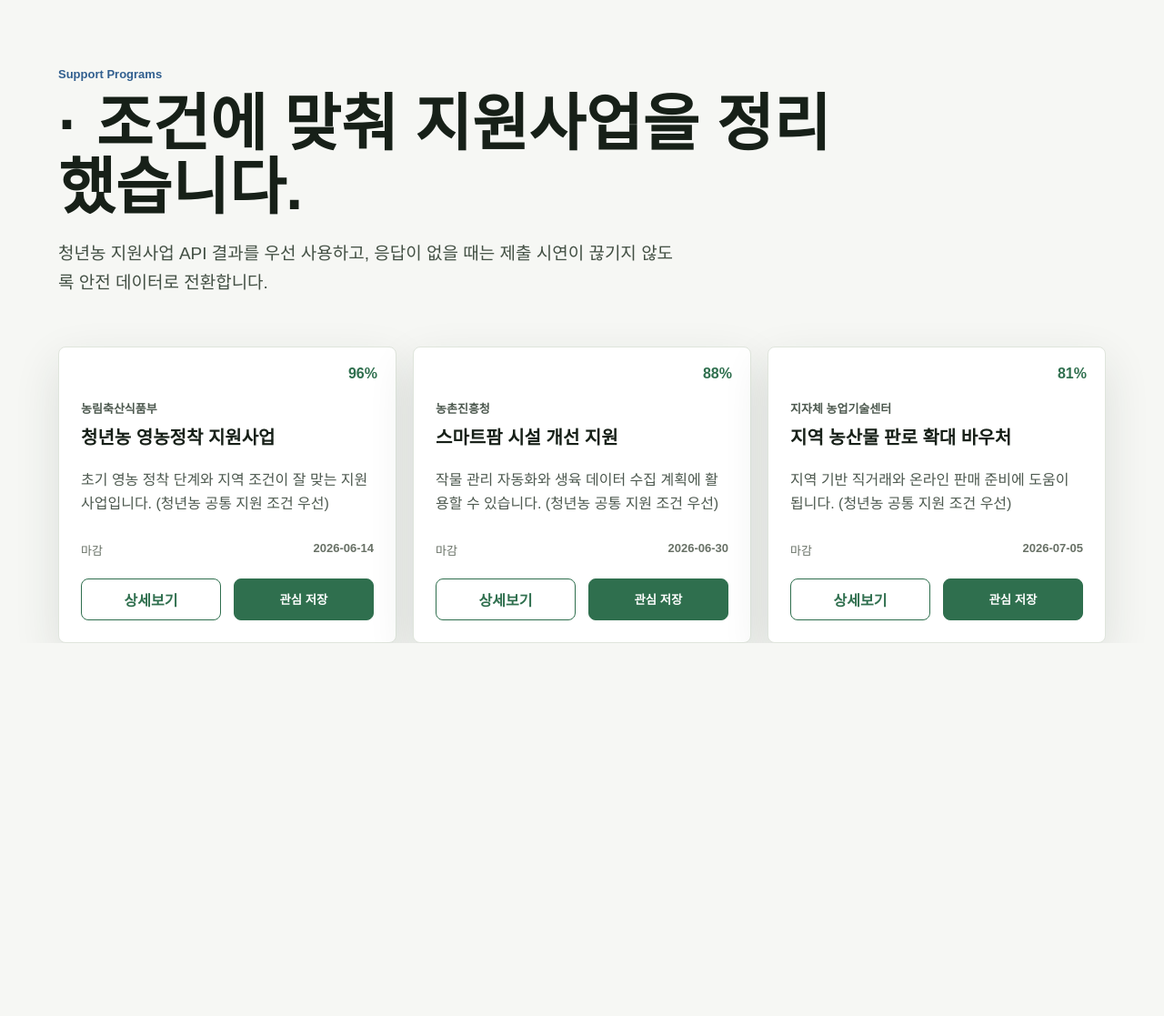
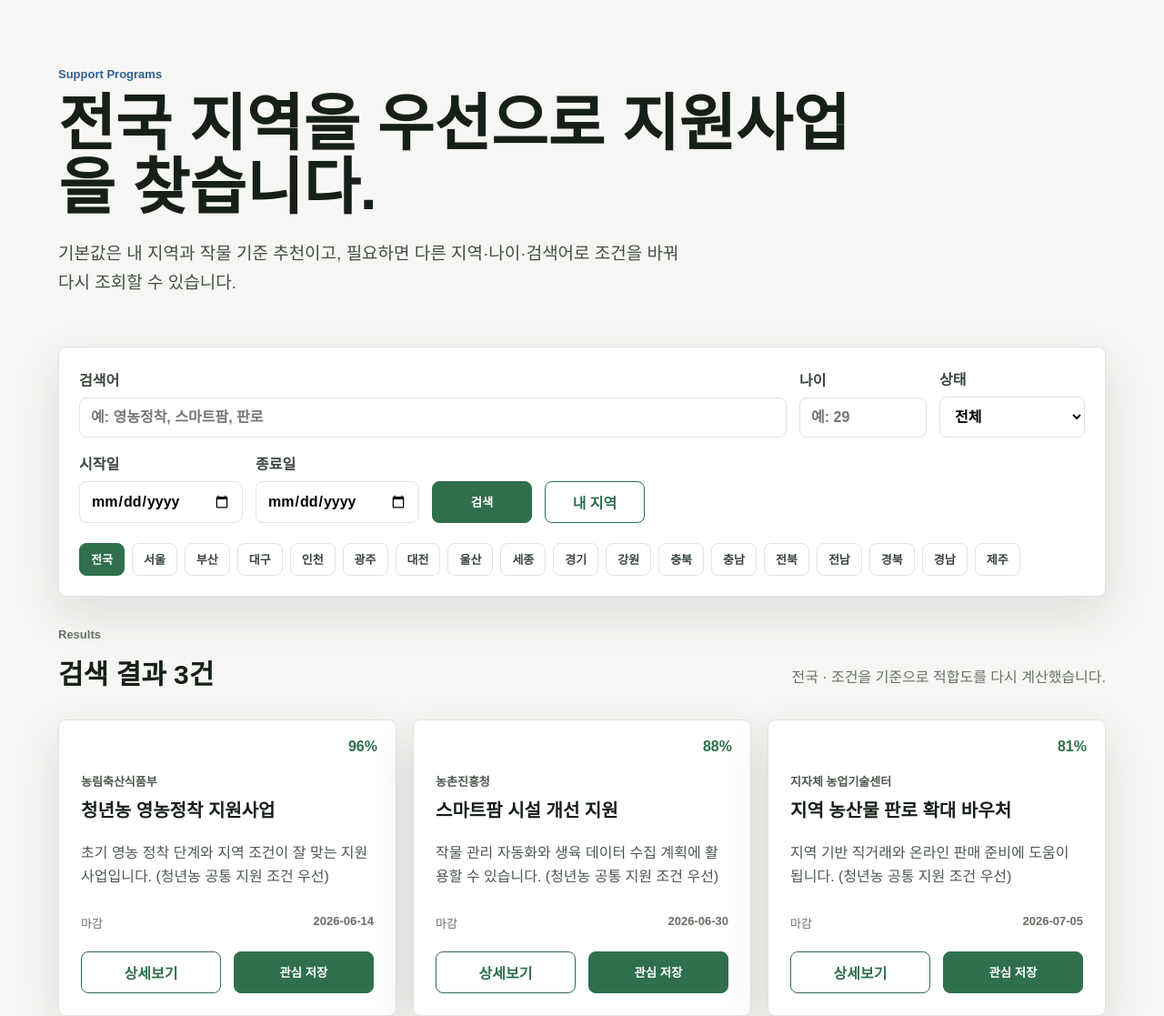
Before and after one commit to SCNULMH/farmer-deulmaru, a FastAPI app: page /support in a window 1280 px wide. Shown: the part 155-1272 px from the top of the page at 91% size. Before the commit the page ends 862 px from the top, so only its background shows below. Run offline with FastAPI, Linux system fonts and the light colour scheme; the visitor is signed in with stand-in values (Sample User, id 1).

Commit message:
feat: add support grant filters

```diff
--- a/deulmaru_v2/app/main.py
+++ b/deulmaru_v2/app/main.py
@@ -17,7 +17,7 @@
     list_interests,
     update_user_profile,
 )
-from app.services.demo_data import get_crop_schedule, get_dashboard_context, get_grants, get_pest_guides
+from app.services.demo_data import REGION_OPTIONS, get_crop_schedule, get_dashboard_context, get_grants, get_pest_guides, normalize_region
 from app.services.diagnosis import predict_disease
 from app.services.public_data import CROP_NAMES, fetch_support_detail, search_consults, search_pests
 
@@ -253,19 +253,66 @@
 
 
 @app.get("/support", response_class=HTMLResponse)
-async def support_page(request: Request) -> HTMLResponse:
+async def support_page(
+    request: Request,
+    keyword: str = "",
+    region: str = "",
+    age: int | None = None,
+    status: str = "",
+    start_date: str = "",
+    end_date: str = "",
+) -> HTMLResponse:
     session_user = require_user(request)
     if isinstance(session_user, RedirectResponse):
         return session_user
+    selected_region = normalize_region(region or session_user.get("region", "전국"))
+    grants = get_grants(
+        session_user,
+        keyword=keyword,
+        region=selected_region,
+        age=age,
+        status=status,
+        start_date=start_date,
+        end_date=end_date,
+    )
     return templates.TemplateResponse(
         "support.html",
-        {"request": request, "session_user": session_user, "grants": get_grants(session_user)},
+        {
+            "request": request,
+            "session_user": session_user,
+            "grants": grants,
+            "filters": {
+                "keyword": keyword,
+                "region": selected_region,
+                "age": age or "",
+                "status": status,
+                "start_date": start_date,
+                "end_date": end_date,
+            },
+            "region_options": REGION_OPTIONS,
+        },
     )
 
 
 @app.get("/supportApi/support", response_class=HTMLResponse)
-async def legacy_support_page(request: Request) -> HTMLResponse:
-    return await support_page(request)
+async def legacy_support_page(
+    request: Request,
+    keyword: str = "",
+    region: str = "",
+    age: int | None = None,
+    status: str = "",
+    start_date: str = "",
+    end_date: str = "",
+) -> HTMLResponse:
+    return await support_page(
+        request,
+        keyword=keyword,
+        region=region,
+        age=age,
+        status=status,
+        start_date=start_date,
+        end_date=end_date,
+    )
 
 
 @app.get("/support/{grant_id}", response_class=HTMLResponse)
--- a/deulmaru_v2/app/services/public_data.py
+++ b/deulmaru_v2/app/services/public_data.py
@@ -23,7 +23,16 @@
 CROP_NAMES = sorted(CROP_CONTENTS.keys())
 
 
-def fetch_support_grants(limit: int = 6) -> list[dict]:
+def fetch_support_grants(
+    limit: int = 24,
+    *,
+    keyword: str = "",
+    area_code: str = "",
+    status: str = "",
+    start_date: str = "",
+    end_date: str = "",
+    page: int = 1,
+) -> list[dict]:
     if not settings.support_api_service_key:
         return []
 
@@ -32,8 +41,18 @@
         "typeDv": "json",
         "serviceKey": settings.support_api_service_key,
         "rowCnt": str(limit),
-        "cp": "1",
+        "cp": str(max(1, page)),
     }
+    if keyword:
+        params["search_keyword"] = keyword
+    if area_code:
+        params["search_area1"] = area_code
+    if status:
+        params["search_status"] = status
+    if start_date:
+        params["sd"] = start_date
+    if end_date:
+        params["ed"] = end_date
     try:
         response = httpx.get(url, params=params, timeout=REQUEST_TIMEOUT)
         response.raise_for_status()
--- a/deulmaru_v2/app/static/css/dashboard.css
+++ b/deulmaru_v2/app/static/css/dashboard.css
@@ -300,6 +300,63 @@
 .support-hero h1 {
   max-width: 900px;
   font-size: clamp(34px, 5vw, 58px);
+}
+
+.support-filter {
+  display: grid;
+  gap: 16px;
+  border: 1px solid var(--line);
+  border-radius: 8px;
+  background: #fff;
+  box-shadow: var(--shadow);
+  padding: 22px;
+  margin-bottom: 34px;
+}
+
+.filter-row {
+  display: grid;
+  grid-template-columns: minmax(0, 2fr) 140px 160px;
+  gap: 14px;
+  align-items: end;
+}
+
+.date-row {
+  grid-template-columns: 180px 180px 110px 110px;
+}
+
+.region-filter {
+  display: flex;
+  flex-wrap: wrap;
+  gap: 8px;
+  padding-top: 6px;
+}
+
+.region-chip {
+  min-height: 36px;
+  border-color: var(--line);
+  background: #fff;
+  color: #39463c;
+  padding: 0 12px;
+  font-size: 13px;
+}
+
+.region-chip.active {
+  border-color: var(--green);
+  background: var(--green);
+  color: #fff;
+}
+
+.support-result-head {
+  display: flex;
+  align-items: end;
+  justify-content: space-between;
+  gap: 18px;
+  margin: 34px 0 20px;
+}
+
+.support-result-head p {
+  max-width: 520px;
+  color: var(--muted);
 }
 
 .chatbot-button {
@@ -759,7 +816,9 @@
   .login-shell,
   .mypage-grid,
   .detail-grid,
-  .search-bar {
+  .search-bar,
+  .filter-row,
+  .date-row {
     grid-template-columns: 1fr;
   }
 
@@ -779,6 +838,11 @@
     margin: -32px 16px 0;
   }
 
+  .support-result-head {
+    align-items: flex-start;
+    flex-direction: column;
+  }
+
   h1 {
     font-size: 44px;
   }
--- a/deulmaru_v2/app/templates/support.html
+++ b/deulmaru_v2/app/templates/support.html
@@ -20,12 +20,69 @@
       <span class="nav-user">{{ session_user.name }}</span>
     </nav>
   </header>
+
   <main>
     <section class="page-hero support-hero">
       <p class="eyebrow">Support Programs</p>
-      <h1>{{ session_user.region }} · {{ session_user.crop }} 조건에 맞춰 지원사업을 정리했습니다.</h1>
-      <p class="lead">청년농 지원사업 API 결과를 우선 사용하고, 응답이 없을 때는 제출 시연이 끊기지 않도록 안전 데이터로 전환합니다.</p>
+      <h1>{{ filters.region }} 지역을 우선으로 지원사업을 찾습니다.</h1>
+      <p class="lead">기본값은 내 지역과 작물 기준 추천이고, 필요하면 다른 지역·나이·검색어로 조건을 바꿔 다시 조회할 수 있습니다.</p>
     </section>
+
+    <form class="support-filter" method="get" action="/supportApi/support">
+      <div class="filter-row">
+        <label>
+          검색어
+          <input type="search" name="keyword" value="{{ filters.keyword }}" placeholder="예: 영농정착, 스마트팜, 판로">
+        </label>
+        <label>
+          나이
+          <input type="number" name="age" value="{{ filters.age }}" min="1" max="120" placeholder="예: 29">
+        </label>
+        <label>
+          상태
+          <select name="status">
+            <option value="" {% if not filters.status %}selected{% endif %}>전체</option>
+            <option value="접수중" {% if filters.status == "접수중" %}selected{% endif %}>접수중</option>
+            <option value="예정" {% if filters.status == "예정" %}selected{% endif %}>예정</option>
+            <option value="마감" {% if filters.status == "마감" %}selected{% endif %}>마감</option>
+          </select>
+        </label>
+      </div>
+
+      <div class="filter-row date-row">
+        <label>
+          시작일
+          <input type="date" name="start_date" value="{{ filters.start_date }}">
+        </label>
+        <label>
+          종료일
+          <input type="date" name="end_date" value="{{ filters.end_date }}">
+        </label>
+        <button type="submit">검색</button>
+        <a class="secondary-action" href="/supportApi/support?region={{ session_user.region }}">내 지역</a>
+      </div>
+
+      <input type="hidden" name="region" value="{{ filters.region }}">
+      <div class="region-filter" aria-label="지역 필터">
+        {% for option in region_options %}
+        <button
+          type="submit"
+          name="region"
+          value="{{ option }}"
+          class="region-chip {% if filters.region == option %}active{% endif %}"
+        >{{ option }}</button>
+        {% endfor %}
+      </div>
+    </form>
+
+    <section class="support-result-head">
+      <div>
+        <p class="eyebrow">Results</p>
+        <h2>검색 결과 {{ grants|length }}건</h2>
+      </div>
+      <p>{{ filters.region }} · {{ session_user.crop }} 조건을 기준으로 적합도를 다시 계산했습니다.</p>
+    </section>
+
     <section class="cards three">
       {% for grant in grants %}
       <article class="card grant-card">
@@ -39,9 +96,15 @@
           <button class="interest-button" data-grant-id="{{ grant.id }}">관심 저장</button>
         </div>
       </article>
+      {% else %}
+      <article class="card compact-card">
+        <h3>조건에 맞는 지원사업을 찾지 못했습니다.</h3>
+        <p>지역을 전국으로 바꾸거나 검색어, 나이 조건을 줄여 다시 조회해 보세요.</p>
+      </article>
       {% endfor %}
     </section>
   </main>
+
   <script src="/static/js/dashboard.js"></script>
 </body>
 </html>
```
Also changed, not shown: deulmaru_v2/app/routers/api.py (+20 -3 lines), deulmaru_v2/app/services/demo_data.py (+133 -4 lines).
